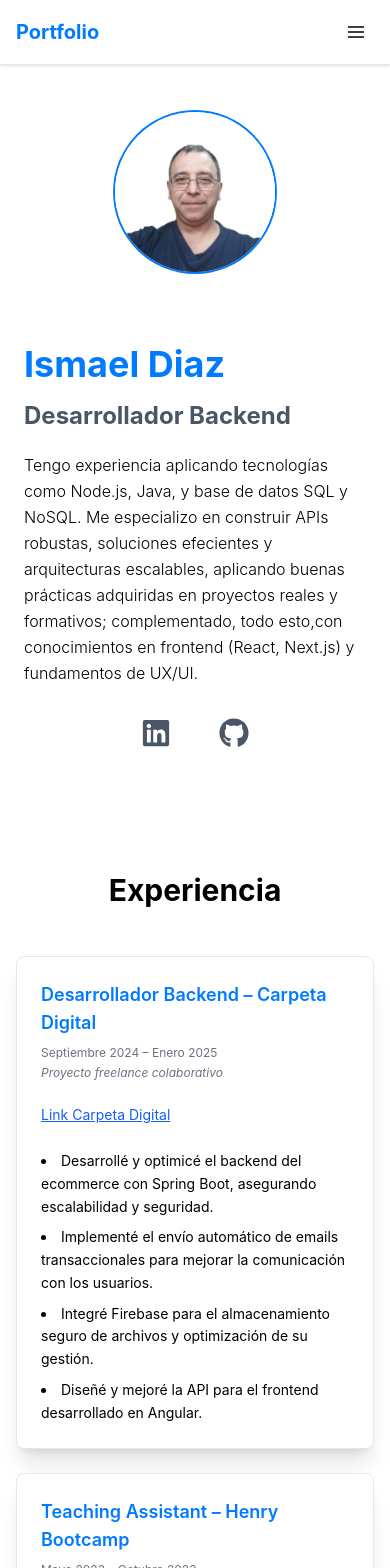
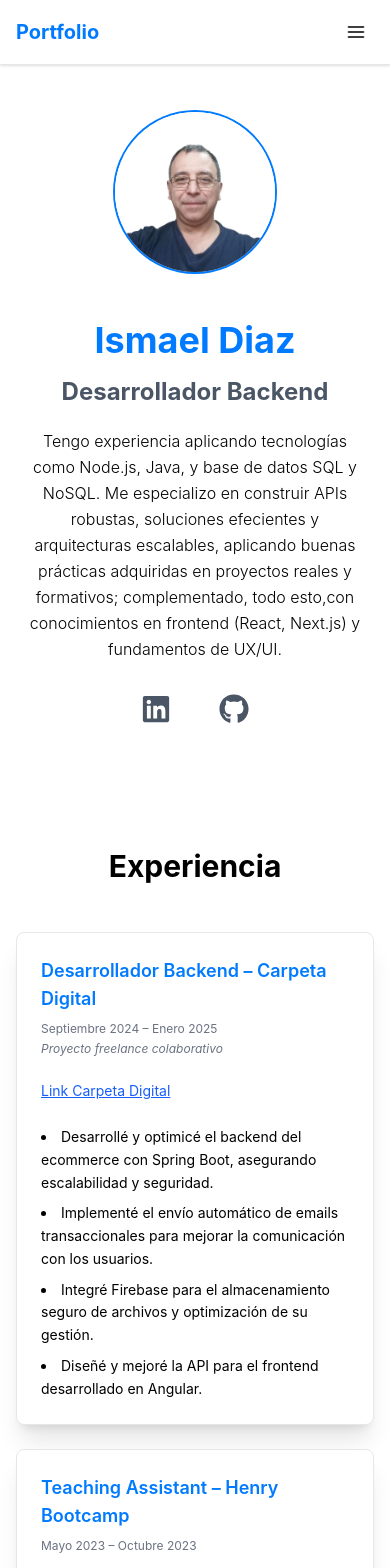
Before and after one commit to Is2095/-portfolio, a Next.js app: page / in a window 390 px wide. Shown: the top 1568 px of the page. Built offline with nearby package versions, Linux system fonts and the light colour scheme.

Commit message:
corrigiendo responsive

```diff
--- a/app/components/AcercaDe.tsx
+++ b/app/components/AcercaDe.tsx
@@ -3,11 +3,11 @@ import React from "react";
 const AcercaDe = () => {
   return (
     <section
-      className="py-24 container max-w-4xl mx-auto px-4 min-h-fit 2xl:min-h-[95vh]"
+      className="py-24 container xl:min-h-[80vh] max-w-4xl mx-auto px-4 2xl:min-h-[95vh]"
       id="acercade"
       aria-labelledby="titulo-acercade"
     >
-      <h2 id="titulo-acercade" className="text-3xl font-bold mb-12 text-center">
+      <h2 id="titulo-acercade" className="text-3xl font-bold mb-12 text-center xl:text-4xl 2xl:text-5xl">
         Acerca de mi
       </h2>
 
--- a/app/components/Experiencia.tsx
+++ b/app/components/Experiencia.tsx
@@ -4,13 +4,13 @@ import { experiencias } from "@/app/datos/experienciasDatos";
 const Experiencia = () => {
   return (
     <section
-      className="py-24 container min-h-[95vh] max-w-2xl md:max-w-2xl xl:max-w-7xl mx-auto px-4"
+      className="py-24 container xl:min-h-[80vh] max-w-2xl md:max-w-2xl xl:max-w-7xl mx-auto px-4"
       id="experiencia"
       aria-labelledby="titulo-experiencia"
     >
       <h2
         id="titulo-experiencia"
-        className="text-3xl font-bold mb-12 text-center"
+        className="text-3xl font-bold mb-12 text-center xl:text-4xl 2xl:text-5xl"
       >
         Experiencia
       </h2>
--- a/app/components/Inicio.tsx
+++ b/app/components/Inicio.tsx
@@ -7,19 +7,19 @@ const Inicio = () => {
   return (
     <header
       id="inicio"
-      className="scroll-mt-24 py-16t lg:py-24 min-h-[80vh] w-full px-6 lg:px-12 xl:px-30 2xl:px-30 mx-auto max-w-[1920px]"
+      className="scroll-mt-24 py-16t min-h-[50vh] xl:min-h-[80vh] lg:py-6 w-full px-6 lg:px-12 xl:px-30 2xl:px-30 mx-auto max-w-[1920px]"
     >
-      <div className="flex flex-col-reverse lg:flex-row items-center lg:items-start gap-14 md:gap-16 2xl:gap-0 w-full 2xl:px-10 h-full lg:justify-center">
+      <div className="flex flex-col-reverse gap-8 lg:flex-row items-center lg:items-start md:gap-16 2xl:gap-0 w-full 2xl:px-10 h-full lg:justify-center">
         <div className="w-full lg:w-2/3 flex flex-col gap-y-1 md:gap-y-4 lg:gap-y-5 2xl:gap-14">
-          <h1 className="text-4xl font-bold text-gray-700 lg:text-5xl 2xl:text-7xl dark:text-gray-300 md:font-bold mb-3">
+          <h1 className="text-4xl font-bold text-gray-700 text-center md:text-left lg:text-5xl 2xl:text-7xl dark:text-gray-300 md:font-bold mb-3">
             <span className="text-primary">Ismael Diaz</span>
           </h1>
 
-          <p className="text-2xl lg:text-3xl 2xl:text-5xl font-bold text-gray-600 dark:text-[rgb(179,189,209)] mb-4">
+          <p className="text-center md:text-left text-2xl lg:text-3xl 2xl:text-5xl font-bold text-gray-600 dark:text-[rgb(179,189,209)] mb-4">
             Desarrollador Backend
           </p>
 
-          <p className="text-base lg:text-lg 2xl:text-2xl font-light leading-relaxed  dark:text-[rgb(162,164,169)] mb-4">
+          <p className="text-center md:text-left text-base lg:text-lg 2xl:text-2xl font-light leading-relaxed  dark:text-[rgb(162,164,169)] mb-4">
             Tengo experiencia aplicando tecnologías como Node.js, Java, y base
             de datos SQL y NoSQL. Me especializo en construir APIs robustas,
             soluciones efecientes y arquitecturas escalables, aplicando buenas
--- a/app/components/Proyectos.tsx
+++ b/app/components/Proyectos.tsx
@@ -7,13 +7,13 @@ import { FaExternalLinkAlt, FaGithub } from "react-icons/fa";
 const Proyectos = () => {
   return (
     <section
-      className="py-24 container min-h-[95vh] max-w-2xl md:max-w-2xl xl:max-w-7xl mx-auto px-4"
+      className="py-24 container xl:min-h-[80vh] max-w-2xl md:max-w-2xl xl:max-w-7xl mx-auto px-4"
       aria-labelledby="titulo-proyectos"
       id="proyectos"
     >
       <h2
         id="titulo-proyectos"
-        className="text-3xl font-bold mb-12 text-center"
+        className="text-3xl font-bold mb-12 text-center xl:text-4xl 2xl:text-5xl"
       >
         Projectos destacados
       </h2>
--- a/app/components/Tecnologias.tsx
+++ b/app/components/Tecnologias.tsx
@@ -26,13 +26,13 @@ const Tecnologias = () => {
   const textoColor = tema === "dark" ? "#ffffff" : "#000000";
   return (
     <section
-      className="py-20 container max-w-2xl md:max-w-2xl xl:max-w-7xl mx-auto px4"
+      className="py-20 container xl:min-h-[80vh] max-w-2xl md:max-w-2xl xl:max-w-7xl mx-auto px4 "
       id="tecnologias"
       aria-labelledby="titulo-tecnologias"
     >
       <h2
         id="titulo-tecnologias"
-        className="text-3xl font-bold mb-12 text-center"
+        className="text-3xl font-bold mb-12 text-center xl:text-4xl 2xl:text-5xl"
       >
         Tecnologías
       </h2>
--- a/app/components/customHook/seccionActiva.tsx
+++ b/app/components/customHook/seccionActiva.tsx
@@ -14,7 +14,10 @@ const useActiveSection = () => {
         if (entry.isIntersecting) {
           const elementId = entry.target.id;
 
-          if (elementId && secciones_para_ver_scroll.includes(elementId as SectionId)) {
+          if (
+            elementId &&
+            secciones_para_ver_scroll.includes(elementId as SectionId)
+          ) {
             const newActive = `#${elementId}`;
 
             if (newActive !== activeSection) {
@@ -29,15 +32,18 @@ const useActiveSection = () => {
 
   useEffect(() => {
     const observer = new IntersectionObserver(handleIntersection, {
-      threshold: 0.1,
+      threshold: 0,
+      rootMargin: "-20% 0px -60% 0px",
     });
 
     observerRef.current = observer;
 
-    const sections = secciones_para_ver_scroll.map((id) => {
-      const element = document.getElementById(id);
-      return element;
-    }).filter(Boolean) as HTMLElement[];
+    const sections = secciones_para_ver_scroll
+      .map((id) => {
+        const element = document.getElementById(id);
+        return element;
+      })
+      .filter(Boolean) as HTMLElement[];
 
     sections.forEach((section) => {
       if (section) {
```
